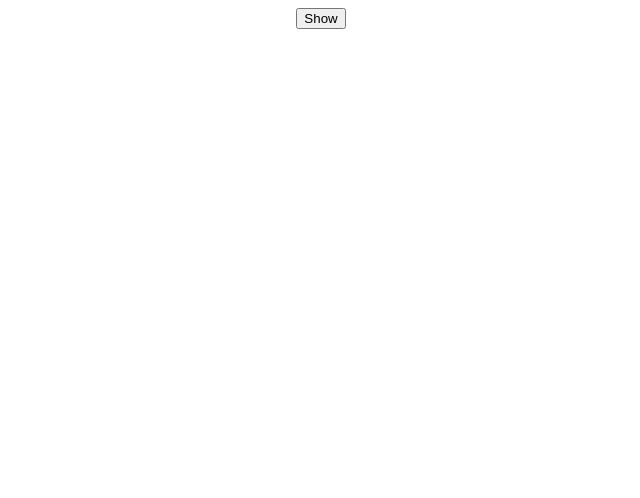
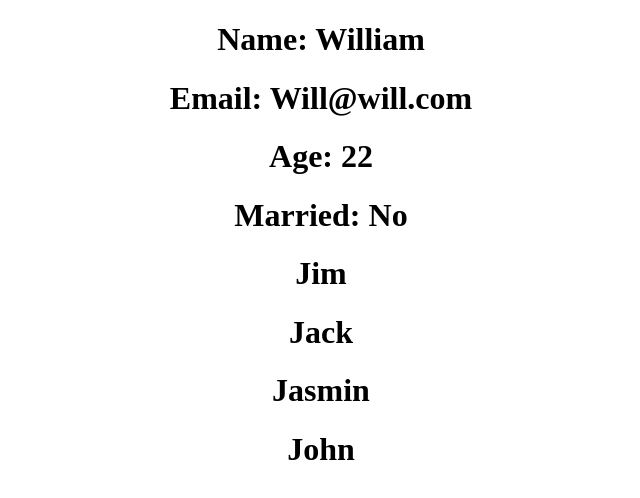
Before and after one commit to will23JD/learnreact, a React (Create React App) app: page / in a window 1280 px wide. Shown: the top 498 px of the page, without its empty margins (319-959 px from the left). Built offline with nearby package versions, Linux system fonts and the light colour scheme.

Commit message:
prop types in React

```diff
--- a/package.json
+++ b/package.json
@@ -9,6 +9,7 @@
     "@testing-library/react": "^13.4.0",
     "@testing-library/user-event": "^13.5.0",
     "axios": "^1.6.8",
+    "prop-types": "^15.8.1",
     "react": "^18.2.0",
     "react-dom": "^18.2.0",
     "react-hook-form": "^7.51.3",
--- a/src/App.js
+++ b/src/App.js
@@ -1,15 +1,16 @@
 import "./App.css";
-import { useToggle } from "./useToggle";
+import { Person } from "./components/Person";
 
 function App() {
-  const [isVisible, toggle] = useToggle()
-
   return (
    <div className="App">
-    <button onClick={toggle}>
-      {isVisible ? "Hide" : "Show"}
-    </button>
-    {isVisible && <h1> Hidden text</h1>}
+    <Person
+      name="William"
+      email="Will@will.com"
+      age={22}
+      isMarried={false}
+      friends={["Jim", "Jack", "Jasmin", "John"]}
+    />
    </div>
   );
 }
--- /dev/null
+++ b/src/components/Person.js
@@ -0,0 +1,23 @@
+import PropTypes from 'prop-types'
+
+export const Person = (props) => {
+    return (
+        <div>
+            <h1>Name: {props.name}</h1>
+            <h1>Email: {props.email}</h1>
+            <h1>Age: {props.age}</h1>
+            <h1>Married: {props.isMarried ? "Yes" : "No"}</h1>
+            {props.friends.map((friend) => (
+                <h1>{friend}</h1>
+            ))}
+        </div>
+    );
+};
+
+Person.propTypes = {
+    name: PropTypes.string,
+    email: PropTypes.string,
+    age: PropTypes.number,
+    isMarried: PropTypes.bool,
+    friends: PropTypes.arrayOf(PropTypes.string),
+};
--- a/src/useToggle.js
+++ /dev/null
@@ -1,11 +0,0 @@
-import { useState } from "react";
-
-export const  useToggle = (initalVal = false) => {
-    const [state, setState] = useState(initalVal);
-
-    const toggle = () => {
-        setState((prev) => !prev)
-    }
-
-    return [state, toggle]
-};
```
Also changed, not shown: src/Navbar.js (deleted, +0 -10 lines), 1 other file (tests, documents, lock files or other folders).
